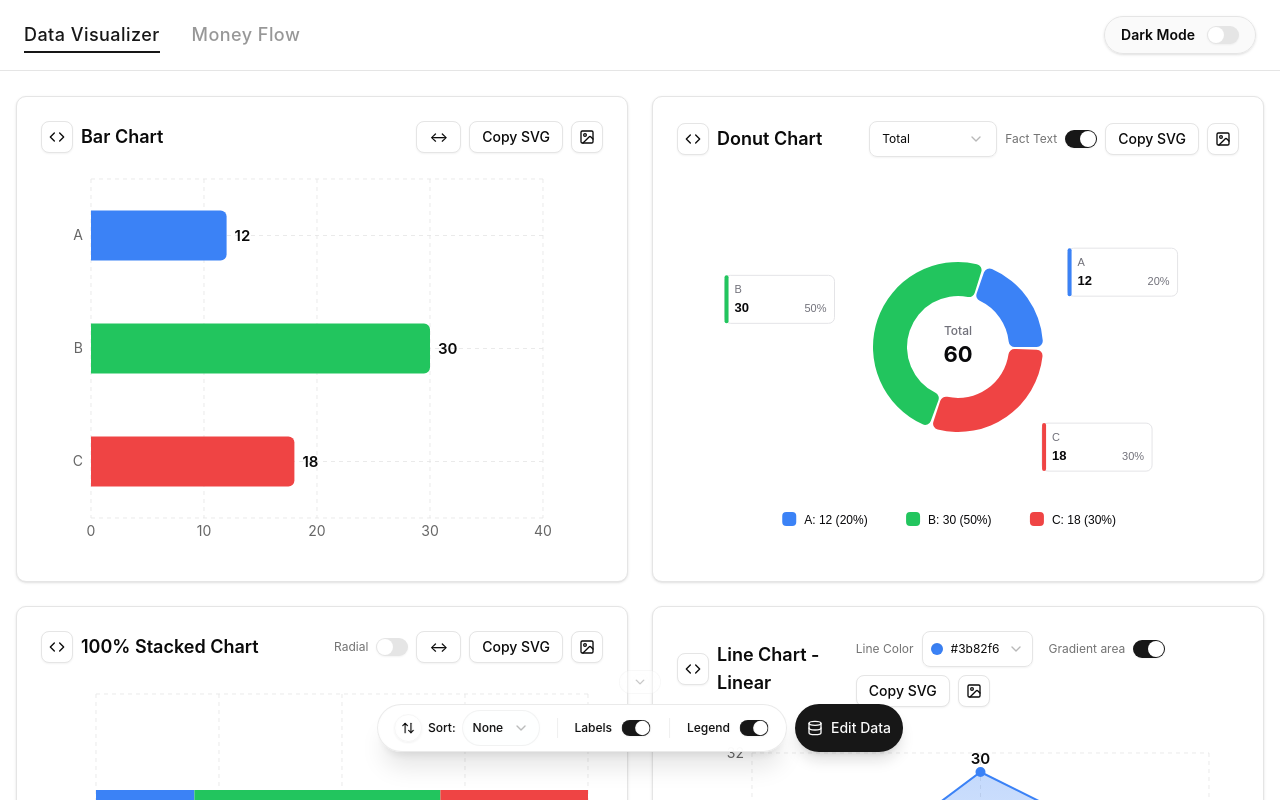
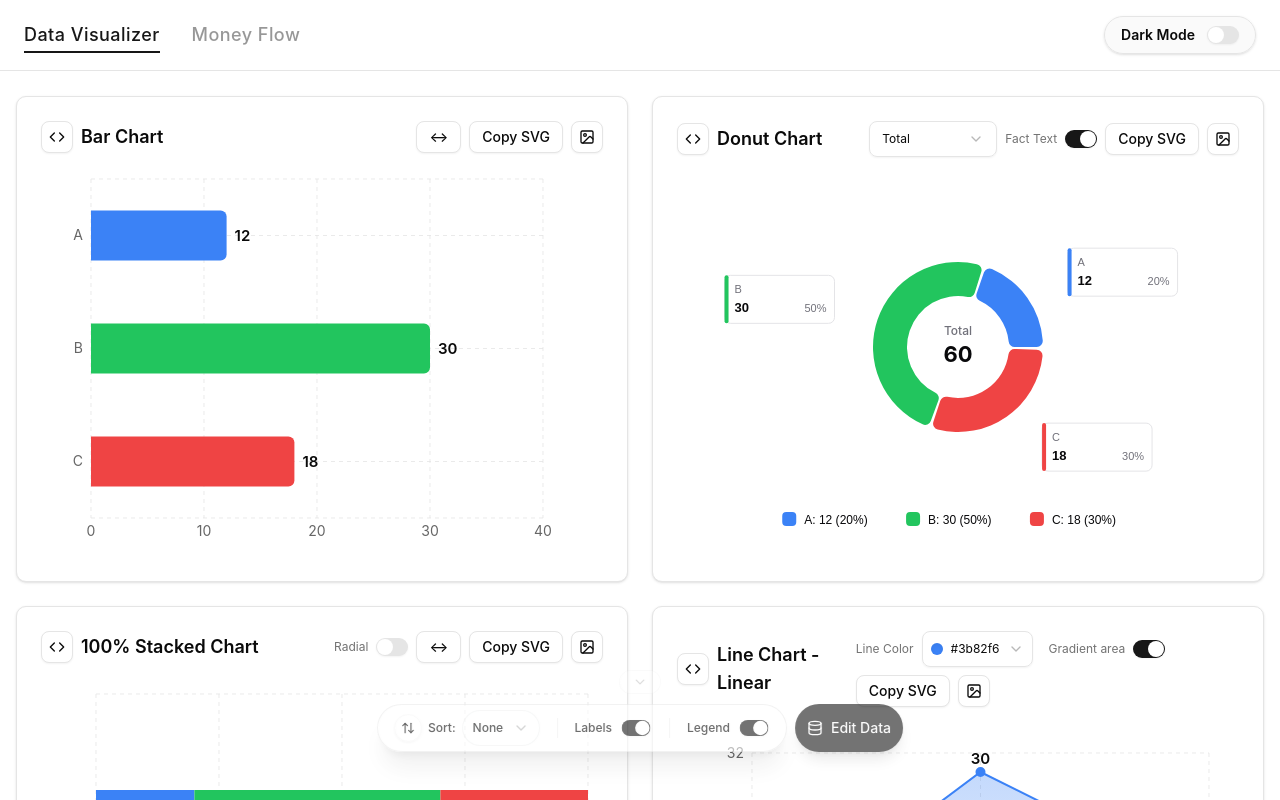
Before and after one commit to s1n-c0s/FastChart, a React (Vite) app: page / in a window 1280 px wide. Shown: the top 800 px of the page. Built offline with nearby package versions, Linux system fonts and the light colour scheme.

Commit message:
feat(dock): decrease dock opacity when mouse unfocused and restore on hover/focus

```diff
--- a/src/components/DataVisualizer.tsx
+++ b/src/components/DataVisualizer.tsx
@@ -459,7 +459,13 @@ export default function DataVisualizer() {
             {(() => {
             const isExpanded = !isDockMinimized || isDockOpen;
             return (
-              <div className="relative flex items-center justify-center">
+              <div
+                className={`relative flex items-center justify-center pointer-events-auto transition-opacity duration-300 ease-[cubic-bezier(0.16,1,0.3,1)] transform-gpu ${
+                  isDockHovered || isDockOpen
+                    ? "opacity-100"
+                    : "opacity-60 hover:opacity-100 group-hover/dock:opacity-100 group-focus-within/dock:opacity-100 focus-within:opacity-100"
+                }`}
+              >
                 {/* Floating Upper Minimize Button (floats directly above controls with smooth slide/fade) */}
                 <div
                   className={`absolute bottom-full mb-1.5 left-1/2 -translate-x-1/2 flex items-center justify-center pointer-events-none transform-gpu transition-[transform,opacity] duration-250 ease-[cubic-bezier(0.16,1,0.3,1)] ${
```
